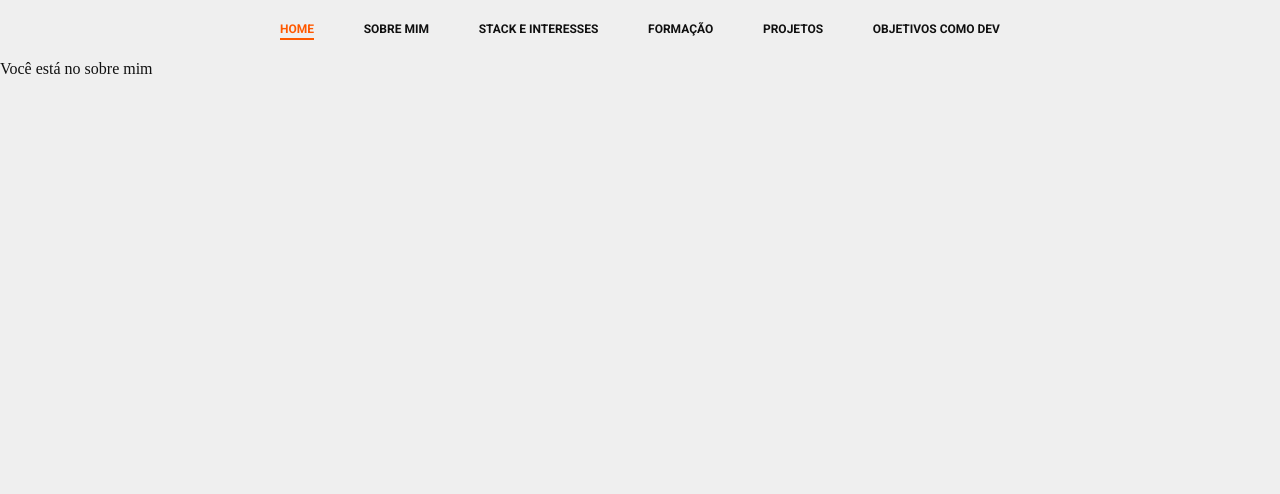
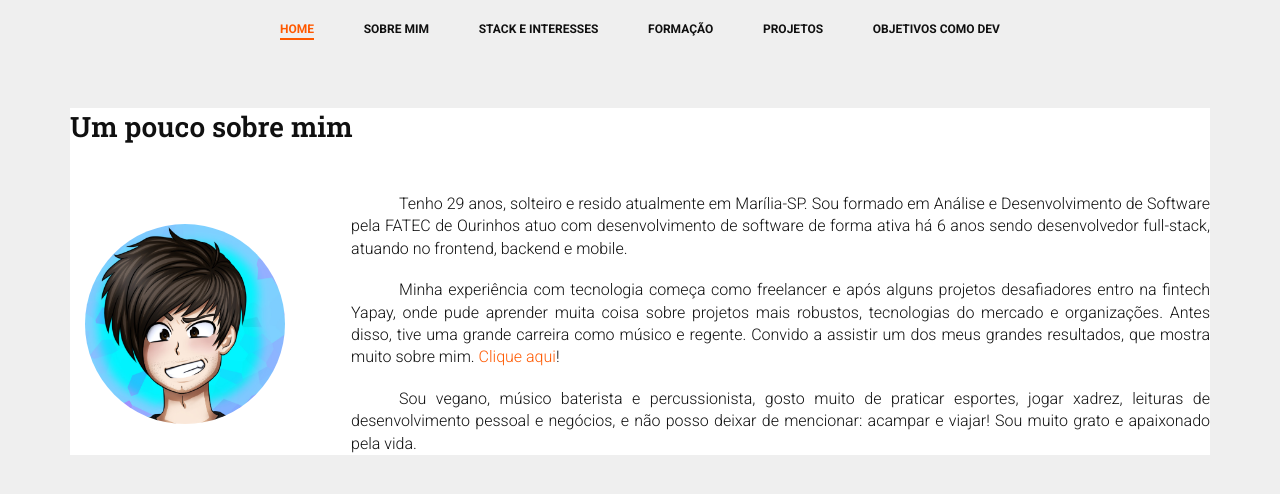
Before and after one commit to agnaldoburgojr/portfolio, a React (Create React App) app: page /about in a window 1280 px wide. Shown: the top 494 px of the page. Built offline with nearby package versions, Linux system fonts and the light colour scheme.

Commit message:
feat: add about page

```diff
--- a/src/layout/MainLayout/index.tsx
+++ b/src/layout/MainLayout/index.tsx
@@ -9,7 +9,7 @@ const MainLayout: React.FC = ({children}) => {
   }, [])
 
   return (
-    <Container>
+    <Container backgroundIndex={index}>
       <Header>
         <Nav>
           <Link to="/" isActive={index === 0} onClick={()=> handleClick(0)}>home</Link>
--- a/src/layout/MainLayout/styles.ts
+++ b/src/layout/MainLayout/styles.ts
@@ -5,7 +5,19 @@ interface LinkProps {
   isActive?: boolean;
 }
 
-export const Container = styled.div``;
+interface ContainerProps {
+  backgroundIndex?: number;
+}
+
+export const Container = styled.div<ContainerProps>`
+   ${props =>
+    props.backgroundIndex === 1 &&
+    css`
+     background-color: #fff
+    `};
+  width: 100%;
+  height: 100vh;
+`;
 
 export const Header = styled.div`
   width: 100%;
--- a/src/pages/About/index.tsx
+++ b/src/pages/About/index.tsx
@@ -1,8 +1,26 @@
 import React from 'react';
+import { Container, Title, Content, Photo, Description } from './styles'
+import profilePhoto from '../../assets/avatar.jpg'
 
 const About: React.FC = () => {
+
   return (
-    <div>Você está no sobre mim</div>
+    <Container>
+      <Title>Um pouco sobre mim</Title>
+      <Content>
+        <Photo>
+          <img src={profilePhoto} alt='Photo'/>
+        </Photo>
+        <Description>
+          <p>Tenho 29 anos, solteiro e resido atualmente em Marília-SP. Sou formado em Análise e Desenvolvimento de Software pela FATEC de Ourinhos atuo com desenvolvimento de software de forma ativa há 6 anos sendo desenvolvedor full-stack, atuando no frontend, backend e mobile.</p>
+          <br/>
+          <p>Minha experiência com tecnologia começa como freelancer e após alguns projetos desafiadores entro na fintech Yapay, onde pude aprender muita coisa sobre projetos mais robustos, tecnologias do mercado e organizações. Antes disso, tive uma grande carreira como músico e regente. Convido a assistir um dos meus grandes resultados, que mostra muito sobre mim. <a href="https://www.youtube.com/watch?v=ovyoDFO6pQo" target="blank">Clique aqui</a>!</p>
+          <br/>
+          <p>Sou vegano, músico baterista e percussionista, gosto muito de praticar esportes, jogar xadrez, leituras de desenvolvimento pessoal e negócios, e não posso deixar de mencionar: acampar e viajar! Sou muito grato e apaixonado pela vida.</p>
+        </Description>
+      </Content>
+
+    </Container>
   );
 };
 
--- /dev/null
+++ b/src/pages/About/styles.ts
@@ -0,0 +1,48 @@
+import styled from 'styled-components'
+
+export const Container = styled.div`
+  width: 1140px;
+  margin: 0 auto;
+  background-color: #fff;
+`
+
+export const Title = styled.h2`
+  font-family: 'Roboto Slab', serif;
+  margin-top: 48px;
+  font-size: 28px;
+`
+export const Content = styled.div`
+  margin-top: 48px;
+  display: flex;
+  align-items: center;
+`
+export const Photo = styled.div`
+  display: flex;
+  justify-content: center;
+  align-items: center;
+  width: 240px;
+  height: 240px;
+
+
+  img {
+    width: 200px;
+    border-radius: 100px;
+  }
+`
+export const Description = styled.div`
+  width: 900px;
+  margin-left: 52px;
+  font-family: 'Roboto', sans-serif;
+  font-weight: 300;
+
+  a {
+    text-decoration: none;
+    color: #ff5900;
+  }
+
+  p {
+    text-align: justify;
+    text-indent: 48px;
+    line-height: 1.4
+  }
+`
```
Also changed, not shown: src/assets/avatar.jpg (added), 1 other file (tests, documents, lock files or other folders).
